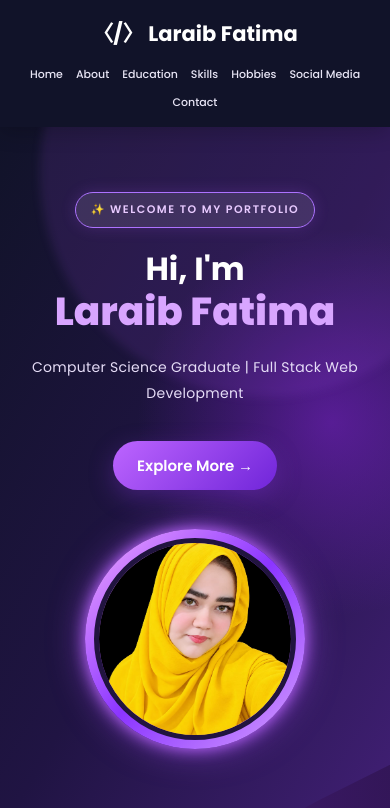
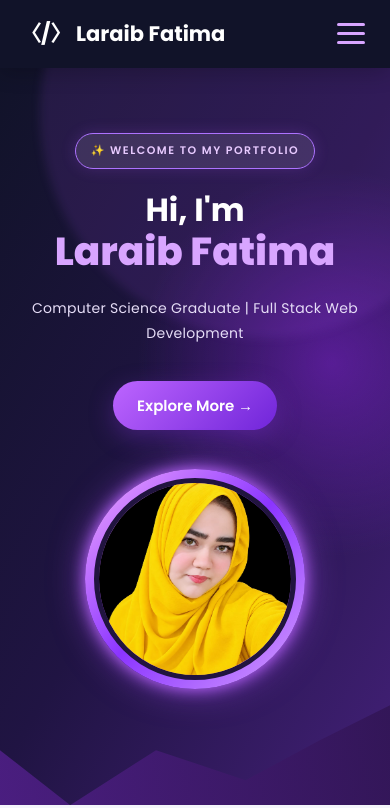
Before and after one commit to flaraib691/personal-profile-website, a plain HTML site: page index.html in a window 390 px wide. Shown: the top 808 px of the page. Drawn offline with Linux system fonts and the light colour scheme.

Commit message:
updated html and css

```diff
--- a/index.html
+++ b/index.html
@@ -1,3 +1,4 @@
+
 <!DOCTYPE html>
 <html lang="en">
 
@@ -13,13 +14,22 @@
     <!-- Navigation Bar -->
     <nav>
         <a href="#home" class="logo">〈/〉 Laraib Fatima</a>
+
+        <!-- Hamburger Menu -->
+        <input type="checkbox" id="menu-toggle">
+
+        <label for="menu-toggle" class="hamburger">
+            <span></span>
+            <span></span>
+            <span></span>
+        </label>
+
         <div class="nav-links">
             <a href="#home">Home</a>
             <a href="#about">About</a>
             <a href="#education">Education</a>
             <a href="#skills">Skills</a>
             <a href="#hobbies">Hobbies</a>
-
             <a href="#social">Social Media</a>
             <a href="#contact">Contact</a>
         </div>
--- a/style.css
+++ b/style.css
@@ -1,4 +1,6 @@
+
 @import url('https://fonts.googleapis.com/css2?family=Poppins:wght@300;400;500;600;700;800&display=swap');
+
 
 /* ===== GENERAL STYLING ===== */
 
@@ -15,6 +17,7 @@ body {
     color: #26304a;
     line-height: 1.8;
 }
+
 
 /* ===== NAVIGATION BAR ===== */
 
@@ -63,6 +66,30 @@ nav .logo::first-letter {
     transform: translateY(-2px);
 }
 
+
+/* ===== HAMBURGER MENU ===== */
+
+#menu-toggle {
+    display: none;
+}
+
+.hamburger {
+    display: none;
+    flex-direction: column;
+    gap: 6px;
+    cursor: pointer;
+    padding: 5px;
+}
+
+.hamburger span {
+    width: 28px;
+    height: 3px;
+    background: #d8a5ff;
+    border-radius: 5px;
+    transition: 0.3s;
+}
+
+
 /* ===== MODERN HERO HEADER ===== */
 
 header {
@@ -81,6 +108,7 @@ header {
     text-align: left;
 }
 
+
 /* Decorative background */
 
 header::before {
@@ -94,6 +122,7 @@ header::before {
     right: -100px;
     filter: blur(5px);
 }
+
 
 /* Wave effect */
 
@@ -115,6 +144,7 @@ header::after {
     position: relative;
     z-index: 2;
 }
+
 
 /* Portfolio Badge */
 
@@ -161,6 +191,7 @@ header p {
     letter-spacing: 0.3px;
 }
 
+
 /* Explore Button */
 
 .hero-btn {
@@ -180,6 +211,7 @@ header p {
     transform: translateY(-5px);
     box-shadow: 0 12px 30px rgba(135, 55, 220, 0.55);
 }
+
 
 /* Hero Profile Image */
 
@@ -208,9 +240,7 @@ header p {
 }
 
 @keyframes floatImage {
-
-    0%,
-    100% {
+    0%, 100% {
         transform: translateY(0);
     }
 
@@ -218,6 +248,7 @@ header p {
         transform: translateY(-12px);
     }
 }
+
 
 /* ===== SECTION DESIGN ===== */
 
@@ -385,6 +416,7 @@ tr:hover {
     text-decoration: underline;
 }
 
+
 /* ===== CONTACT SECTION ===== */
 
 #contact p {
@@ -401,6 +433,7 @@ tr:hover {
     padding-left: 25px;
 }
 
+
 /* ===== FOOTER ===== */
 
 footer {
@@ -416,6 +449,7 @@ footer p {
     color: #d8d4e8;
     margin: 5px;
 }
+
 
 /* ===== TABLET RESPONSIVE ===== */
 
@@ -448,25 +482,52 @@ footer p {
     }
 }
 
+
 /* ===== MOBILE RESPONSIVE ===== */
 
 @media (max-width: 768px) {
 
+    /* Hamburger Navbar */
+
     nav {
-        flex-direction: column;
-        gap: 12px;
-        padding: 15px 10px;
+        flex-direction: row;
+        justify-content: space-between;
+        gap: 10px;
+        padding: 15px 20px;
     }
 
     nav .logo {
         font-size: 21px;
     }
 
+    .hamburger {
+        display: flex;
+    }
+
     .nav-links {
+        display: none;
+        flex-direction: column;
+        align-items: center;
         justify-content: center;
-        flex-wrap: wrap;
-        gap: 10px 18px;
+        gap: 15px;
+        position: absolute;
+        top: 100%;
+        left: 0;
+        width: 100%;
+        background: #111329;
+        padding: 20px;
+        box-shadow: 0 8px 15px rgba(0, 0, 0, 0.2);
     }
+
+    .nav-links a {
+        font-size: 14px;
+    }
+
+    #menu-toggle:checked ~ .nav-links {
+        display: flex;
+    }
+
+    /* Hero Section */
 
     header {
         min-height: auto;
@@ -524,6 +585,7 @@ footer p {
     }
 }
 
+
 /* ===== SMALL MOBILE SCREENS ===== */
 
 @media (max-width: 480px) {
@@ -551,11 +613,11 @@ footer p {
     }
 
     .nav-links {
-        gap: 8px 13px;
+        gap: 8px;
     }
 
     .nav-links a {
-        font-size: 11px;
+        font-size: 13px;
     }
 
     section {
@@ -569,4 +631,5 @@ footer p {
     table {
         min-width: 450px;
     }
+
 }
```
